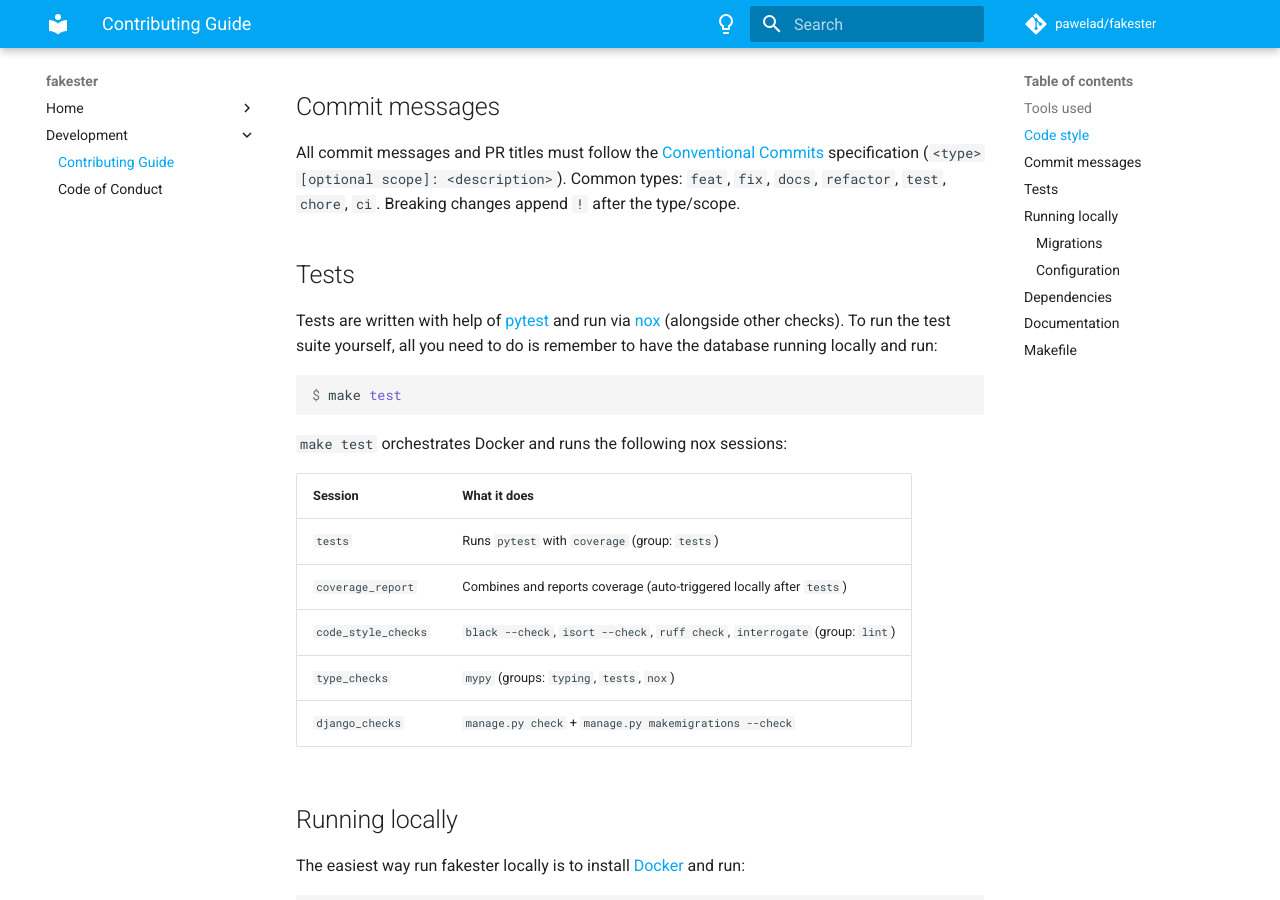
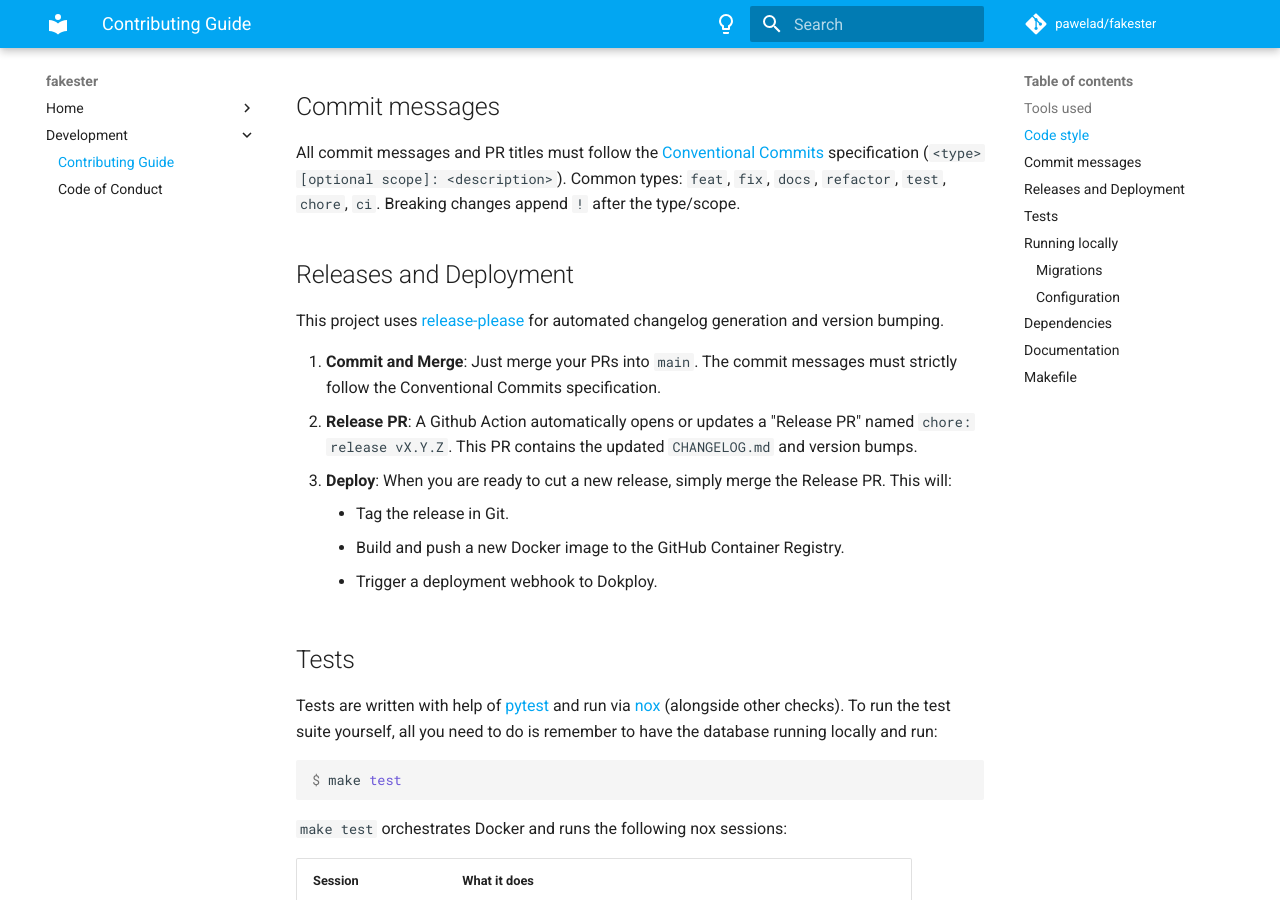
Before and after one commit to pawelad/fakester, an MkDocs documentation site: the page built from docs/contributing.md, in a window 1280 px wide and 900 px high, scrolled down 738 px. Built offline with MkDocs 1.6.1 and Material for MkDocs 9.7.7, drawn with Linux system fonts in a browser that asks for light colours; comment, search, counter and statistics services are not loaded.

Commit message:
Add `release-please`

```diff
--- a/CONTRIBUTING.md
+++ b/CONTRIBUTING.md
@@ -26,6 +26,16 @@
 All commit messages and PR titles must follow the [Conventional Commits][] specification
 (`<type>[optional scope]: <description>`). Common types: `feat`, `fix`, `docs`,
 `refactor`, `test`, `chore`, `ci`. Breaking changes append `!` after the type/scope.
+
+## Releases and Deployment
+This project uses [release-please] for automated changelog generation and version bumping.
+
+1. **Commit and Merge**: Just merge your PRs into `main`. The commit messages must strictly follow the Conventional Commits specification.
+2. **Release PR**: A Github Action automatically opens or updates a "Release PR" named `chore: release vX.Y.Z`. This PR contains the updated `CHANGELOG.md` and version bumps.
+3. **Deploy**: When you are ready to cut a new release, simply merge the Release PR. This will:
+    - Tag the release in Git.
+    - Build and push a new Docker image to the GitHub Container Registry.
+    - Trigger a deployment webhook to Dokploy.
 
 ## Tests
 Tests are written with help of [pytest] and run via [nox] (alongside other checks).
@@ -214,3 +224,4 @@
 [sentry]: https://sentry.io/
 [uv]: https://docs.astral.sh/uv/
 [yamllint]: https://yamllint.readthedocs.io/
+[release-please]: https://github.com/googleapis/release-please
```
Also changed, not shown: AGENTS.md (+4 -3 lines), release-please-config.json (added, +10 -0 lines), .release-please-manifest.json (added), 1 other file.
